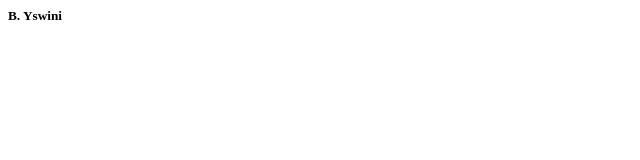
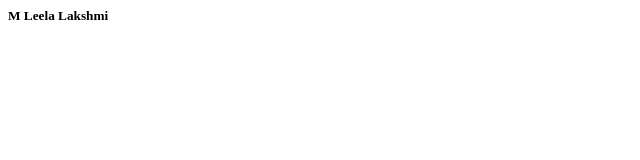
Before and after one commit to 20NN1A1220/probase, a plain HTML site: page probaseL9/personalwebsite.html in a window 1280 px wide. Shown: the full height of the page, 0-640 px from the left. Drawn offline with Linux system fonts and the light colour scheme.

Commit message:
Update personalwebsite.html

```diff
--- a/probaseL9/personalwebsite.html
+++ b/probaseL9/personalwebsite.html
@@ -1,5 +1,5 @@
 <html>
 <body>
-<h5>B. Yswini</h5>
+<h5>M Leela Lakshmi</h5>
 </body>
 </html>
```
